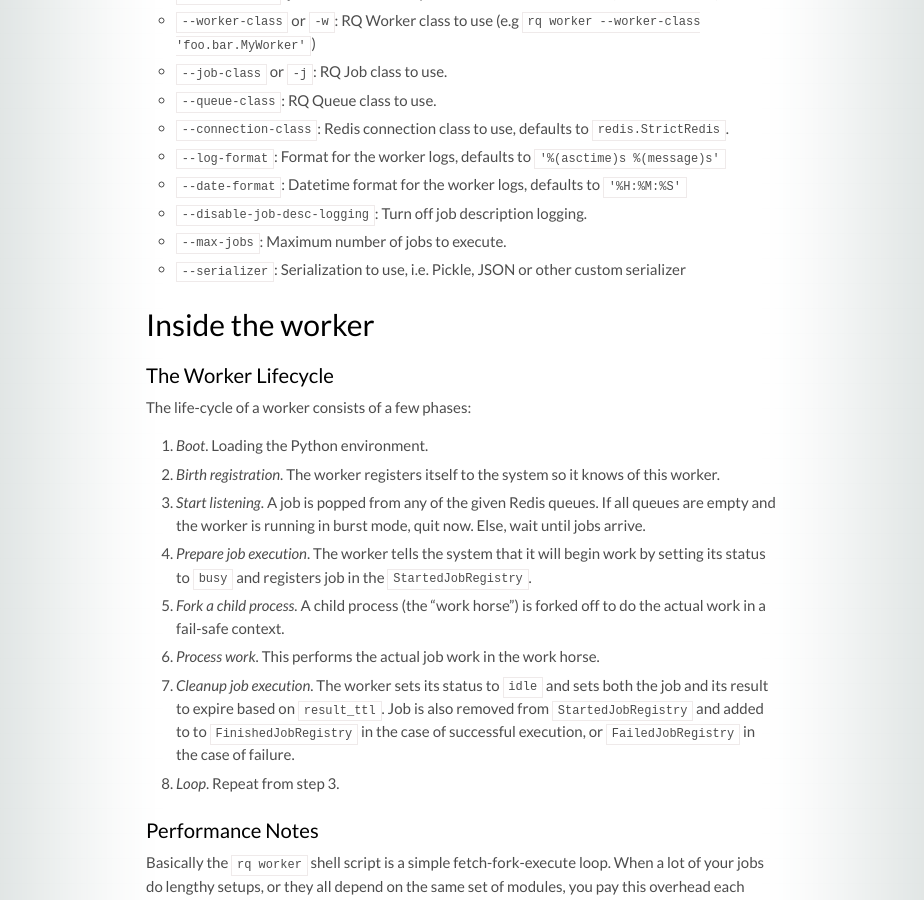
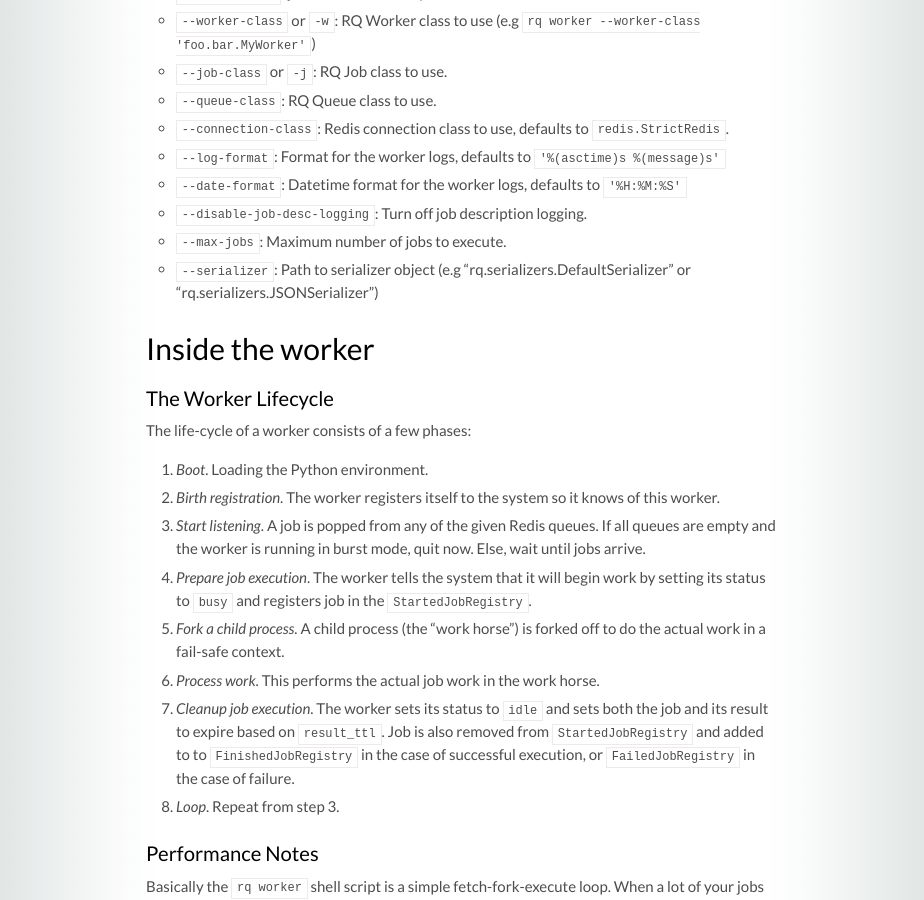
Before and after one commit to rq/rq, a Jekyll site: the page built from docs/docs/workers.md, in a window 1280 px wide and 900 px high, scrolled down 1391 px. Shown: the whole window, without its empty margins (179-1103 px from the left). Built offline with Jekyll 4.4.1, drawn with Linux system fonts in a browser that asks for light colours; some web fonts are replaced; comment, search, counter and statistics services are not loaded.

Commit message:
Update documentation

```diff
--- a/docs/docs/workers.md
+++ b/docs/docs/workers.md
@@ -69,7 +69,7 @@ In addition to `--burst`, `rq worker` also accepts these arguments:
 * `--date-format`: Datetime format for the worker logs, defaults to `'%H:%M:%S'`
 * `--disable-job-desc-logging`: Turn off job description logging.
 * `--max-jobs`: Maximum number of jobs to execute.
-* `--serializer`: Serialization to use, i.e. Pickle, JSON or other custom serializer
+* `--serializer`: Path to serializer object (e.g "rq.serializers.DefaultSerializer" or "rq.serializers.JSONSerializer")
 
 ## Inside the worker
 
```
